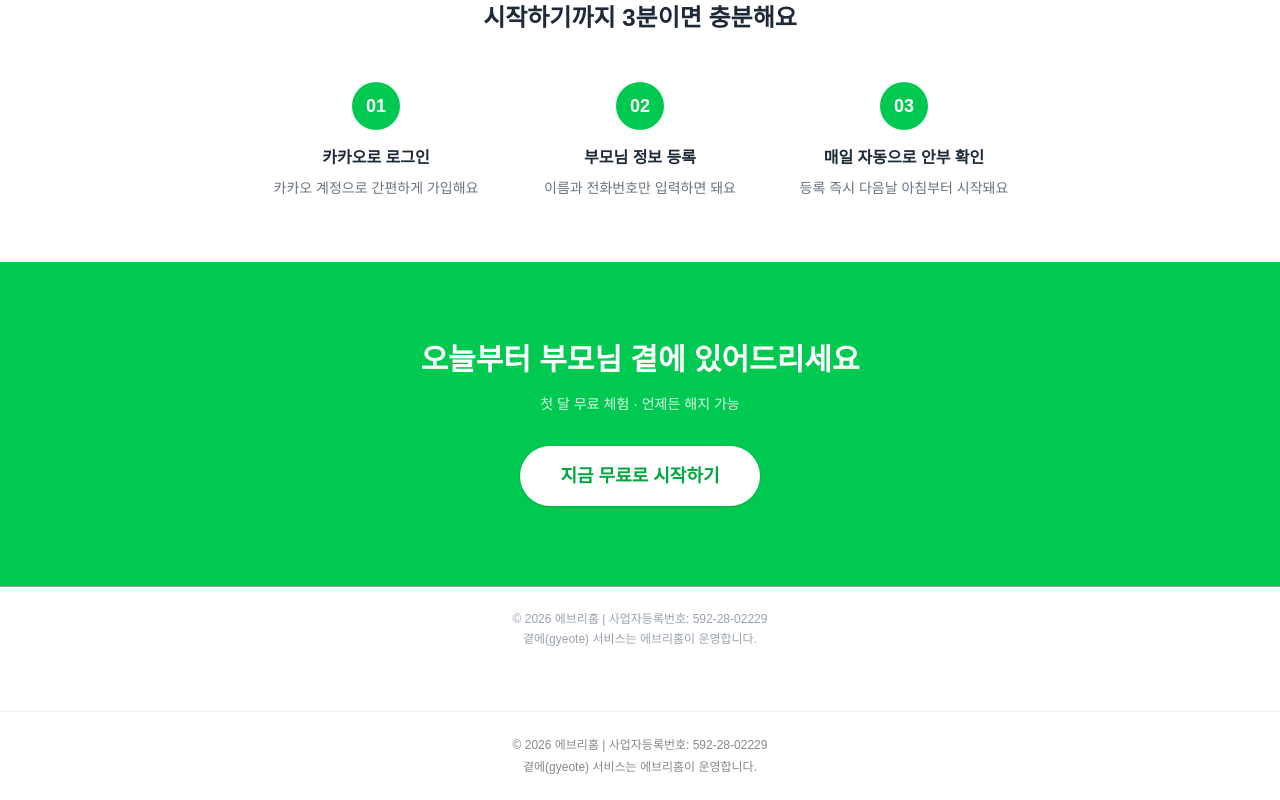
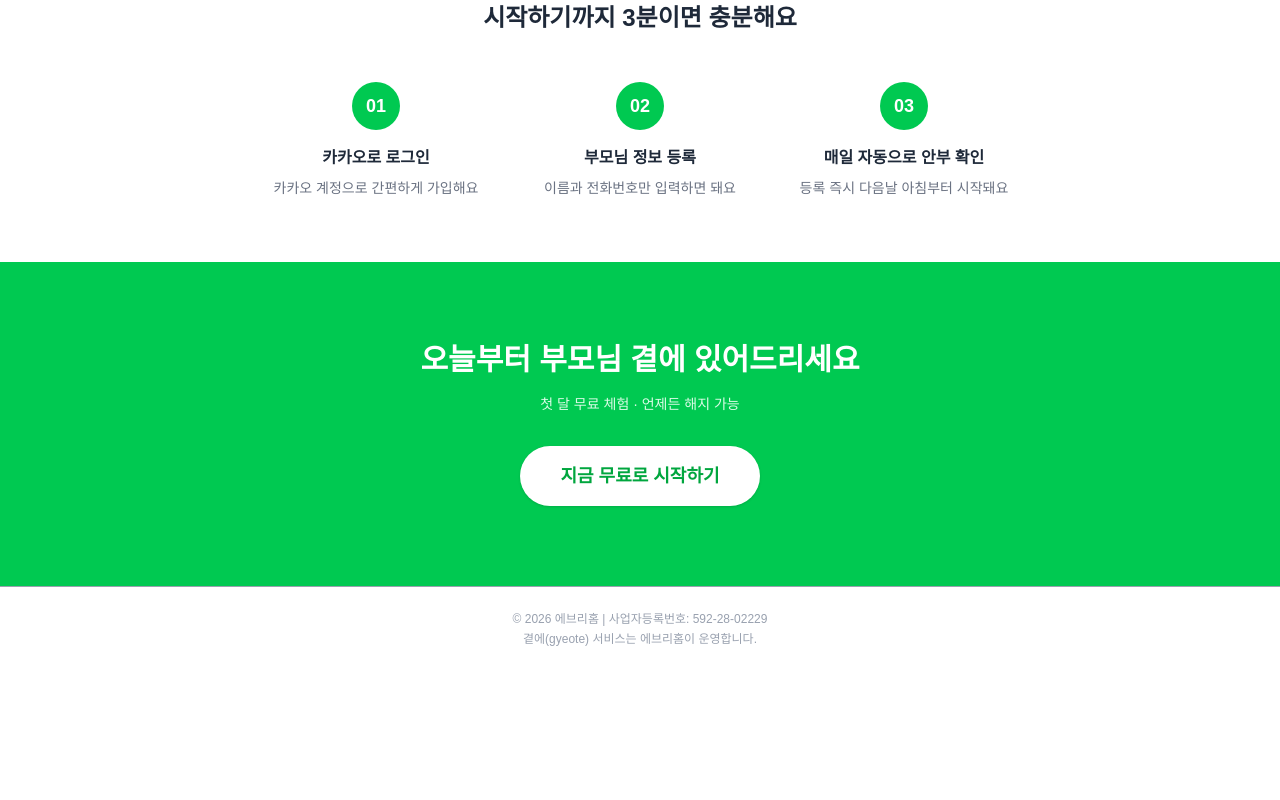
Before and after one commit to kindboy0427-collab/gyeote, a Next.js app: page / in a window 1280 px wide. Shown: the part 1154-1954 px from the top of the page. After the commit the page ends 1825 px from the top, so only its background shows below. Built offline with nearby package versions, Linux system fonts and the light colour scheme.

Commit message:
clean layout

```diff
--- a/app/layout.tsx
+++ b/app/layout.tsx
@@ -29,17 +29,6 @@ export default function RootLayout({
     >
       <body className="min-h-full flex flex-col">
         {children}
-        <footer style={{
-          textAlign: 'center',
-          padding: '24px',
-          fontSize: '12px',
-          color: '#888',
-          borderTop: '1px solid #eee',
-          marginTop: '40px'
-        }}>
-          <p>© 2026 에브리홈 | 사업자등록번호: 592-28-02229</p>
-          <p style={{ marginTop: '4px' }}>곁에(gyeote) 서비스는 에브리홈이 운영합니다.</p>
-        </footer>
       </body>
     </html>
   );
```
